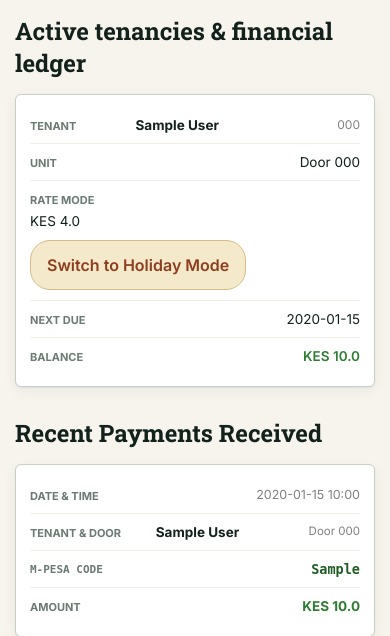
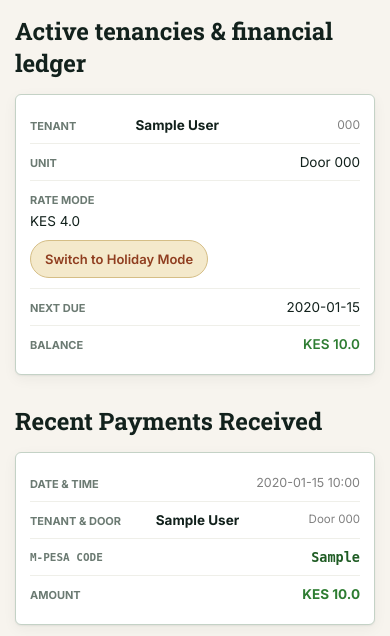
Before and after one commit to Sirmutham3r/muthama-rentals-system, a Flask app: page / in a window 390 px wide. Shown: the part 1766-2402 px from the top of the page. Run offline with Flask 3, Linux system fonts and the light colour scheme; tables that the repository leaves empty hold one stand-in row (values such as "Sample post").

Commit message:
Fix mobile layout: scope touch-target padding away from .btn-sm to stop table buttons overflowing

```diff
--- a/templates/owner_dashboard.html
+++ b/templates/owner_dashboard.html
@@ -109,8 +109,18 @@
       .stat-card { padding: 12px !important; }
       .stat-card .value { font-size: 18px !important; }
 
-      /* 7. Touch-friendly inputs */
-      .field input, .field select, .btn { padding: 14px 16px !important; font-size: 16px !important; }
+      /* Long unbreakable numbers/values must never force the grid wider than the viewport */
+      .stat-card .value { overflow-wrap: anywhere !important; word-break: break-word !important; }
+
+      /* 7. Touch-friendly inputs. Scoped to inputs/selects and the primary CTA only —
+         previously this also matched .btn-sm (the tiny in-table "Holiday Mode" /
+         "Restore Full Rent" toggles), and because it carried !important it always
+         beat .btn-sm's own rule regardless of source order. That blew those buttons
+         up to full touch-target size inside table cells, forcing rows (and the whole
+         page) to overflow horizontally — the actual mobile responsiveness bug. */
+      .field input, .field select { padding: 14px 16px !important; font-size: 16px !important; }
+      .btn-primary { padding: 14px 16px !important; font-size: 16px !important; }
+      .btn-sm { padding: 10px 14px !important; font-size: 13px !important; }
 
       /* 8. Tables → stacked cards. No more sideways scrolling or squeezed columns. */
       .table-card { padding: 0 !important; background: transparent !important; border: none !important; box-shadow: none !important; }
```
